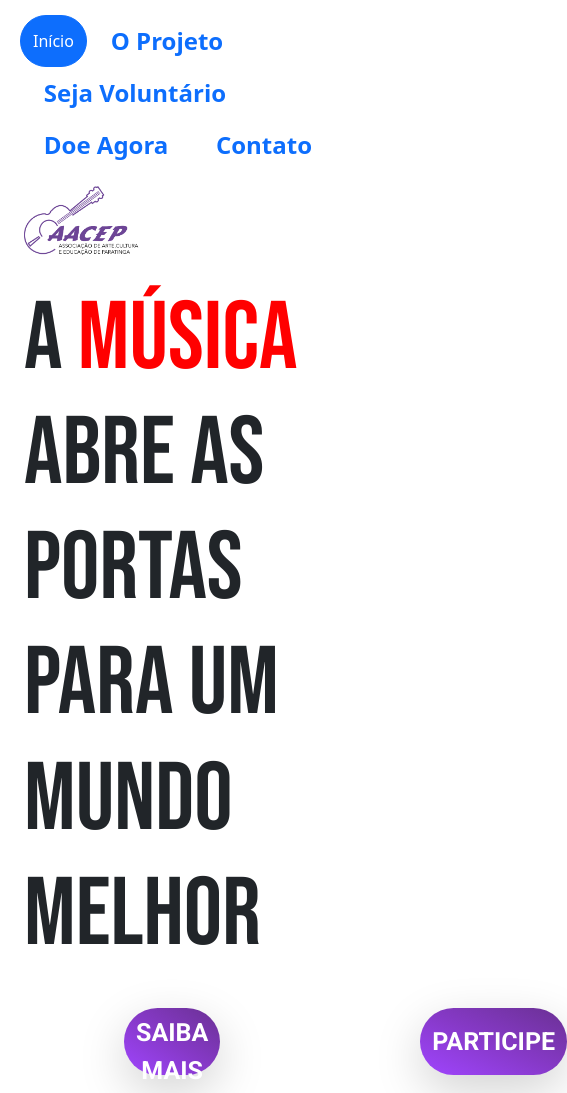
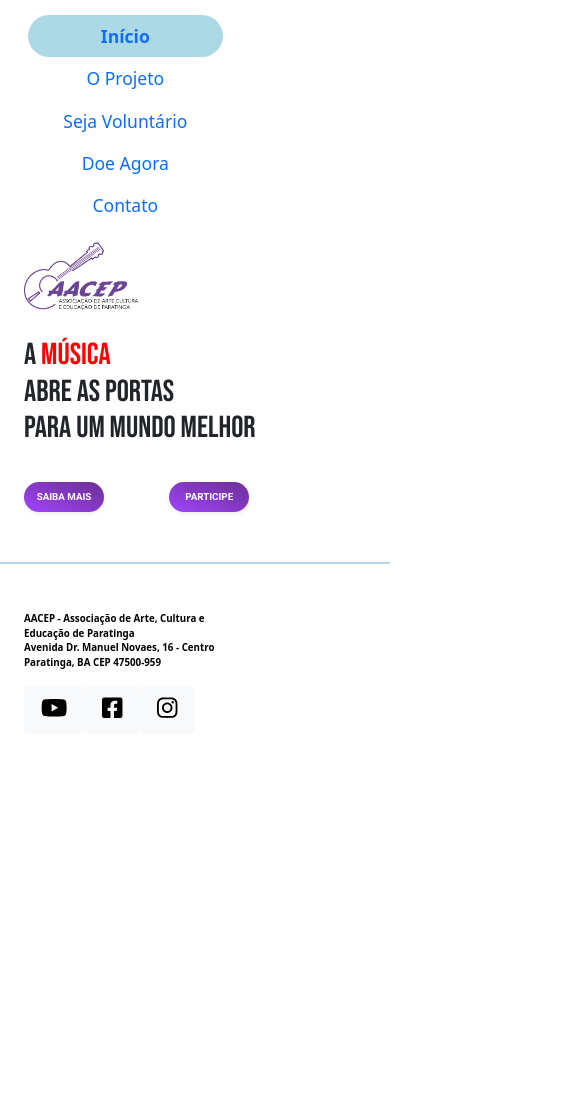
Before and after one commit to torbenish/AACEP, a plain HTML site: page index.html in a window 390 px wide. Shown: the top 1093 px of the page, 567 px wide, since content can reach past the window. After the commit the page ends 844 px from the top, so only its background shows below. Drawn offline with nearby package versions, Linux system fonts and the light colour scheme.

Commit message:
media queries

```diff
--- a/index.css
+++ b/index.css
@@ -16,6 +16,7 @@ li {
 
 /* NAVBAR */
 
+
 #container {
   display: flex;
   justify-content: space-between;
@@ -24,7 +25,7 @@ li {
 
 #container li {
   font-size: 24px;
-  font-weight: bolder;
+  /* font-weight: bolder; */
   border-radius: 150px;
   margin: 0 2vw;
 }
@@ -36,6 +37,8 @@ li {
 #container a:hover {
   color: purple;
 }
+
+
 
 /* body */
 
@@ -51,6 +54,11 @@ section h1 {
   font-size: 6rem;
 }
 
+.butt {
+  margin: 0;
+  padding: 0;
+}
+
 .button {
   color: white;
   background-image: linear-gradient(
@@ -62,7 +70,7 @@ section h1 {
     #6a3093
   );
   border: 0px purple;
-  margin: 15px 100px;
+  margin: 15px 0 15px 45px;
   width: 300px;
   height: 67px;
   font-family: "Roboto";
@@ -75,21 +83,88 @@ section h1 {
 
 .social {
   display: flex;
-  margin-left: 150px;
   justify-content: space-evenly;
 }
 
 .fa-youtube {
-  font-size: 50px;
+  font-size: 3vw;
   color: black;
 }
 
 .fa-facebook-square {
-  font-size: 50px;
+  font-size: 3vw;
   color: black;
 }
 
 .fa-instagram {
-  font-size: 50px;
+  font-size: 3vw;
   color: black;
 }
+
+@media only screen and (max-width: 769px) {
+
+  #container ul li {
+    width: 50vw;
+    font-size: 4.5vw;
+  }
+
+
+  section h1 {
+    margin: 20px 0;
+    font-family: "Bebas Neue";
+    font-size: 7.8vw;
+  }
+
+  .button {
+    color: white;
+    background-image: linear-gradient(
+      to right top,
+      #a044ff,
+      #933fe3,
+      #8639c7,
+      #7835ad,
+      #6a3093
+    );
+    border: 0px purple;
+    margin: 15px 0 50px 45px;
+    width: 80px;
+    height: 30px;
+    font-family: "Roboto";
+    font-size: 2.5vw;
+  }
+
+  footer {
+    border-top: 2px solid lightblue ;
+    font-size: 2.5vw;
+  }
+
+
+  footer p {
+    text-align: left;
+    width: 50vw;
+    height: 4vh;
+  }
+
+  .social {
+    display: flex;
+    flex-direction: row;
+    align-items: flex-start;
+    width: 50vw;
+  }
+
+  .fa-youtube {
+    font-size: 6vw;
+    color: black;
+  }
+
+  .fa-facebook-square {
+    font-size: 6vw;
+    color: black;
+  }
+
+  .fa-instagram {
+    font-size: 6vw;
+    color: black;
+  }
+
+}
--- a/index.html
+++ b/index.html
@@ -23,44 +23,39 @@
   <body>
     <!-- navbar -->
     <div id="container">
-      <ul class="nav">
-      <div class="d-grid gap-2 d-md-block">
-        <button class="btn btn-primary rounded-pill" type="button">Início</button>
-        </div>
-      <li class="nav-item border-bottom-3">
-        <a class="nav-link border-bottom-3" href="#">O Projeto</a>
-      </li>
-      <li class="nav-item">
-        <a class="nav-link" href="#">Seja Voluntário</a>
-      </li>
-      <li class="nav-item">
-        <a class="nav-link" href="#">Doe Agora</a>
-      </li>
-      <li class="nav-item">
-        <a class="nav-link" href="#">Contato</a>
-      </li>
-    </ul>
+      <nav class="nav">
+        <ul class="nav">
+          <li class="nav-item" style="background-color: lightblue; font-weight: bolder;"><a class="nav-link" href="#">Início</a></li>
+          <li class="nav-item border-bottom-3"><a class="nav-link border-bottom-3" href="#">O Projeto</a></li>
+          <li class="nav-item"><a class="nav-link" href="#">Seja Voluntário</a></li>
+          <li class="nav-item"><a class="nav-link" href="#">Doe Agora</a></li>
+          <li class="nav-item"><a class="nav-link" href="#">Contato</a></li>
+      </ul>
+    </nav>
     </div>
 
       <main class="container ms-0">
 
       <div class= "container">
         <section class="d-flex-column">
-          <div>
-            <img src="img/logo png.png" class="rounded-0" style="width: 30vw;" alt="AACEP">
+          <div class="logo">
+            <img src="img/logo png.png" class="rounded-0 img-fluid " style="width: 30vw;" alt="AACEP">
           </div>
           <div class="text">
             <h1>
               A <span style="color: red;">música</span> <br>abre as portas <br>para um mundo melhor
             </h1>
-
-            <div class="d-flex justify-content-start">
-              <button type="button" class="button btn btn-info rounded-pill shadow-lg"><b>SAIBA MAIS</b></button>
-              <button type="button" class="button btn btn-info rounded-pill shadow-lg"><b>PARTICIPE</b></button>
-            </div>
           </div>
       </section>
       </div>
+
+    <div class="container ms-0">
+      <div class="butt ms-0">
+        <button type="button" class="button shadow-sm btn btn-info rounded-pill ms-0 me-3"><b>SAIBA MAIS</b></button>
+          <button type="button" class="button shadow-sm btn btn-info rounded-pill"><b>PARTICIPE</b></button>
+      </div>
+    </div>
+
 
       </main>
 
```
Also changed, not shown: imagens/background1.png (added), imagens/background2.png (added), imagens/e8c0a1_e0216f73c0154caa8afa71b5ef09a988_mv2.png (added), imagens/e8c0a1_e0216f73c0154caa8afa71b5ef09a988_mv2.webp (added), imagens/guitar-3957586_1280.jpeg (added), img/background2.png (added), img/e8c0a1_e0216f73c0154caa8afa71b5ef09a988_mv2.png (added), img/guitar-3957586_1280.jpeg (added).
